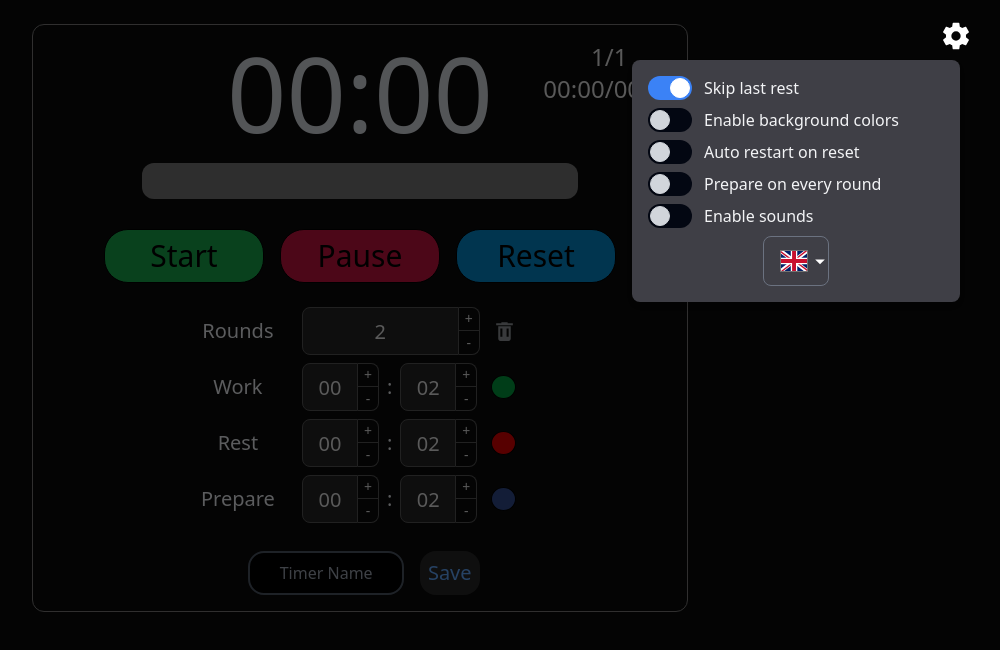
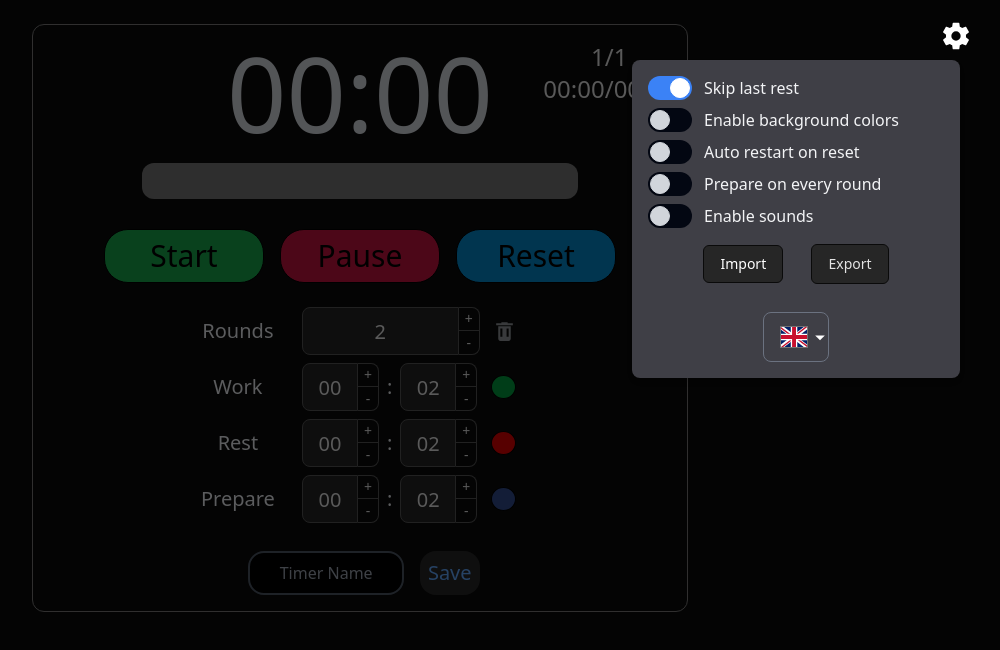
Before and after one commit to MacielG1/Timer_Interval, a React (Vite) app: page / in a window 1280 px wide. Both pictures are taken after a click on the element 1236 px from the left and 36 px from the top of the page. Shown: the top 650 px of the page, without its empty margins (280-1280 px from the left). Built offline with nearby package versions, Linux system fonts and the light colour scheme.

Commit message:
added a import and export timers functionality

```diff
--- /dev/null
+++ b/src/components/ImportExportTimers.jsx
@@ -0,0 +1,66 @@
+import useStore from "../store/useStore";
+
+export default function ImportExportTimers() {
+  const setSavedWorkouts = useStore((state) => state.setSavedWorkouts);
+
+  // funciton that export the timers to a json file and create a download link with React
+  function exportTimers() {
+    const timers = localStorage.getItem("savedTimer");
+
+    // Create a blob of the data
+    const fileToSave = new Blob([timers], {
+      type: "application/json",
+    });
+
+    const link = document.createElement("a");
+    link.href = URL.createObjectURL(fileToSave);
+    link.download = "savedTimers.json";
+
+    link.click(); // Simulate a click on the anchor to start the download
+  }
+
+  function importTimers(event) {
+    if (event.target.files[0].type !== "application/json") return;
+    const file = event.target.files[0];
+    const fileReader = new FileReader();
+
+    fileReader.onload = (e) => {
+      const fileContent = e.target.result;
+      const jsonData = JSON.parse(fileContent);
+
+      const currentSavedTimers = JSON.parse(localStorage.getItem("savedTimer")) || [];
+
+      const mergedTimers = [...currentSavedTimers, ...jsonData].filter(
+        (timer, index, self) => !self.slice(index + 1).some((otherTimer) => otherTimer.id === timer.id)
+      );
+
+      localStorage.setItem("savedTimer", JSON.stringify(mergedTimers));
+      setSavedWorkouts(mergedTimers);
+    };
+
+    fileReader.readAsText(file); // triggers onload event above
+  }
+
+  return (
+    <div className="flex justify-center gap-3 py-2 mx-auto">
+      {/* <button className=" max-w-[5rem] px-4 py-2 h-10 bg-neutral-800 hover:bg-neutral-900 hover:border border border-neutral-950 duration-300  rounded-md text-sm font-medium ring-offset-background transition-colors focus-visible:outline-none focus-visible:border focus-visible:border-neutral-400   ">
+        Import
+      </button> */}
+      <div className="grid w-24 max-w-sm items-center gap-1.5">
+        <label
+          htmlFor="fileInput"
+          className="relative inline-flex items-center px-4 py-2 max-w-[5rem] text-white bg-neutral-800 hover:bg-neutral-900 hover:border border border-neutral-950 duration-300 rounded-md text-sm font-medium ring-offset-background transition-colors focus-visible:outline-none focus-visible:border focus-visible:border-neutral-400 "
+        >
+          <span>Import</span>
+          <input type="file" id="fileInput" className="sr-only" onChange={importTimers} />
+        </label>
+      </div>
+      <button
+        onClick={exportTimers}
+        className=" max-w-[5rem] px-4 py-2  h-10  bg-neutral-800 hover:bg-neutral-900 hover:border border border-neutral-950 duration-300 rounded-md text-sm font-medium ring-offset-background transition-colors focus-visible:outline-none focus-visible:border focus-visible:border-neutral-400 "
+      >
+        Export
+      </button>
+    </div>
+  );
+}
--- a/src/components/LanguageSwitcher.jsx
+++ b/src/components/LanguageSwitcher.jsx
@@ -23,7 +23,7 @@ export default function Dropdown() {
   }
 
   return (
-    <div className="flex  items-center justify-center">
+    <div className="flex  items-center justify-center pt-3">
       <div
         className=" group hover:border-b-none rounded-lg border border-gray-500
            flex flex-col justify-center text-sm font-medium tracking-wide text-zinc-200  hover:text-white focus:outline-none  "
@@ -33,7 +33,7 @@ export default function Dropdown() {
           <img src={arrowDownIcon} alt="Arrow Down" width={16} height={16} className="absolute right-0 transition-opacity duration-200 group-hover:opacity-0 " />
         </span>
 
-        <div className=" hidden transform whitespace-nowrap rounded-md rounded-t-none bg-zinc-600 shadow-lg  group-hover:block ">
+        <div className=" hidden transform whitespace-nowrap rounded-md rounded-t-none bg-zinc-600 shadow-lg  group-hover:block  transition duration-1000">
           {countries.map((c) => {
             if (c.name !== preferredLanguage) {
               return (
--- a/src/components/SettingsMenu.jsx
+++ b/src/components/SettingsMenu.jsx
@@ -5,6 +5,7 @@ import useStore from "../store/useStore";
 import SettingIcon from "../assets/icons/SettingIcon.svg";
 import LanguageSwitcher from "./LanguageSwitcher";
 import { isMobileDevice } from "../utils/Vibrate";
+import ImportExportTimers from "./ImportExportTimers";
 
 export default function SettingsMenu() {
   let [isOpen, setIsOpen] = useState(false);
@@ -132,6 +133,7 @@ export default function SettingsMenu() {
           />
         );
       })}
+      <ImportExportTimers />
 
       <div>
         <LanguageSwitcher />
```
